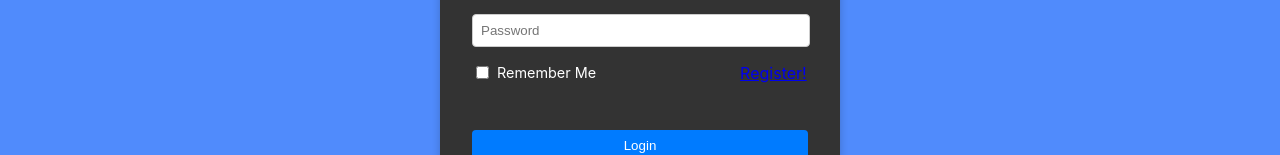
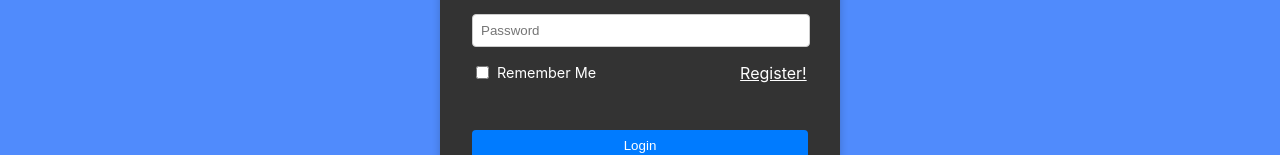
Before and after one commit to Yunikuna-Joey/Accrualify, a React (Create React App) app in the folder client/: page / in a window 1280 px wide. Shown: the part 375-530 px from the top of the page. Built offline with nearby package versions, Linux system fonts and the light colour scheme; no server answers.

Commit message:
fix(ui): changed register text color
- moving to prod code

```diff
--- a/client/src/components/LoginForm/LoginForm.js
+++ b/client/src/components/LoginForm/LoginForm.js
@@ -102,7 +102,7 @@ export default function LoginForm() {
                             </label>
                         </div>
 
-                        <Link to="/register">
+                        <Link to="/register" style={{ color: "white"}}>
                                 Register!
                         </Link>
                     </div>
```
Also changed, not shown: 1 other file (tests, documents, lock files or other folders).
